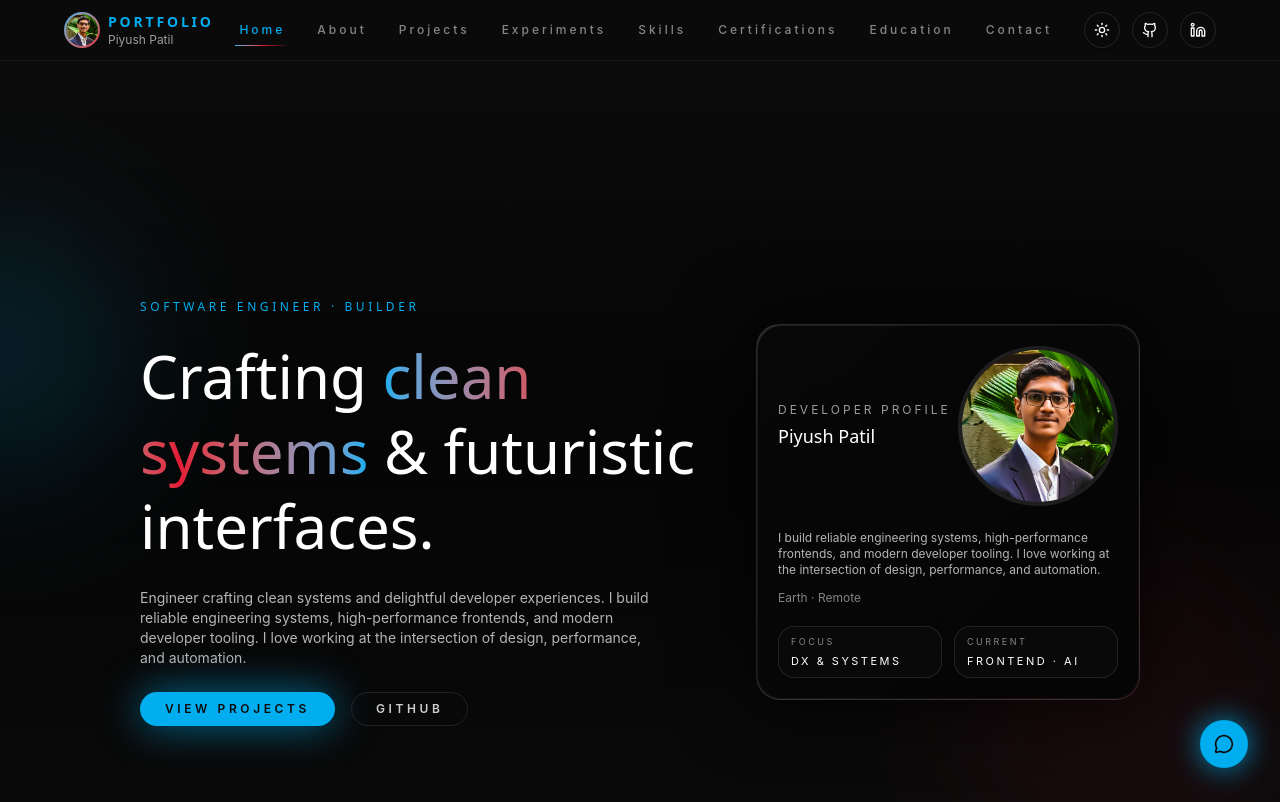
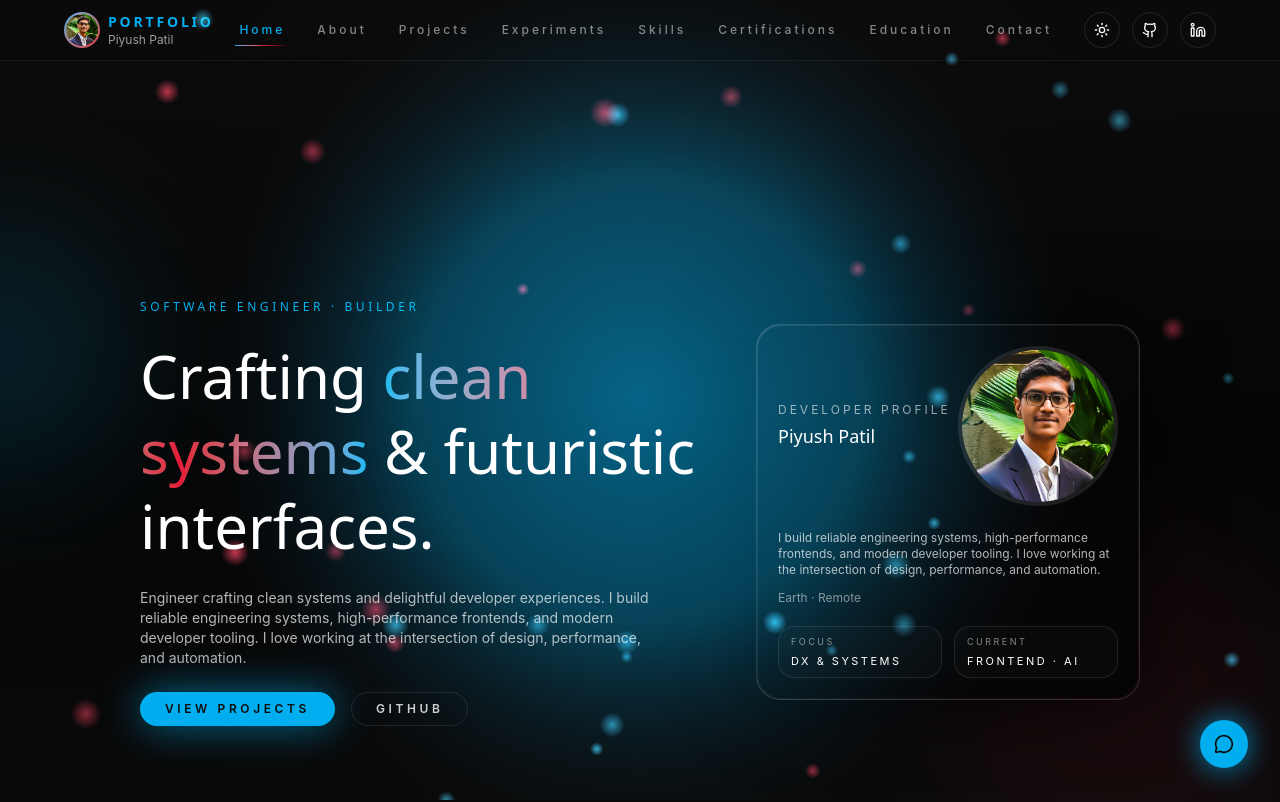
Before and after one commit to Piyushgithub0/piyush-portfolio, a React (Vite) app: page / in a window 1280 px wide. Shown: the top 802 px of the page. Built offline with nearby package versions, Linux system fonts and the light colour scheme.

Commit message:
Background effect 2

```diff
--- a/src/App.jsx
+++ b/src/App.jsx
@@ -10,6 +10,7 @@ import Contact from './components/Contact'
 import Footer from './components/Footer'
 import Chatbot from './components/Chatbot'
 import { useActiveSection } from './hooks/useActiveSection'
+import InteractiveBackground from './components/InteractiveBackground'
 
 function App() {
   const sectionIds = [
@@ -26,7 +27,9 @@ function App() {
   const activeSection = useActiveSection(sectionIds)
 
   return (
-    <div className="min-h-screen bg-[#f5f5f7] text-gray-800 dark:bg-background-dark dark:text-foreground-dark">
+    <div className="relative min-h-screen bg-[#0b0b0b] text-gray-800 dark:bg-background-dark dark:text-foreground-dark">
+      <InteractiveBackground />
+      <div className="relative z-10">
         <Navbar activeSection={activeSection} />
         <main className="pt-16">
           <Hero />
@@ -41,6 +44,7 @@ function App() {
         <Footer />
         <Chatbot />
       </div>
+    </div>
   )
 }
 
--- a/src/components/InteractiveBackground.jsx
+++ b/src/components/InteractiveBackground.jsx
@@ -193,7 +193,7 @@ const InteractiveBackground = () => {
   return (
     <canvas
       ref={canvasRef}
-      className="pointer-events-none fixed inset-0 -z-10"
+      className="pointer-events-none fixed inset-0 z-30 mix-blend-screen"
     />
   )
 }
```
Lines whose indentation alone changed are shown as unchanged.
